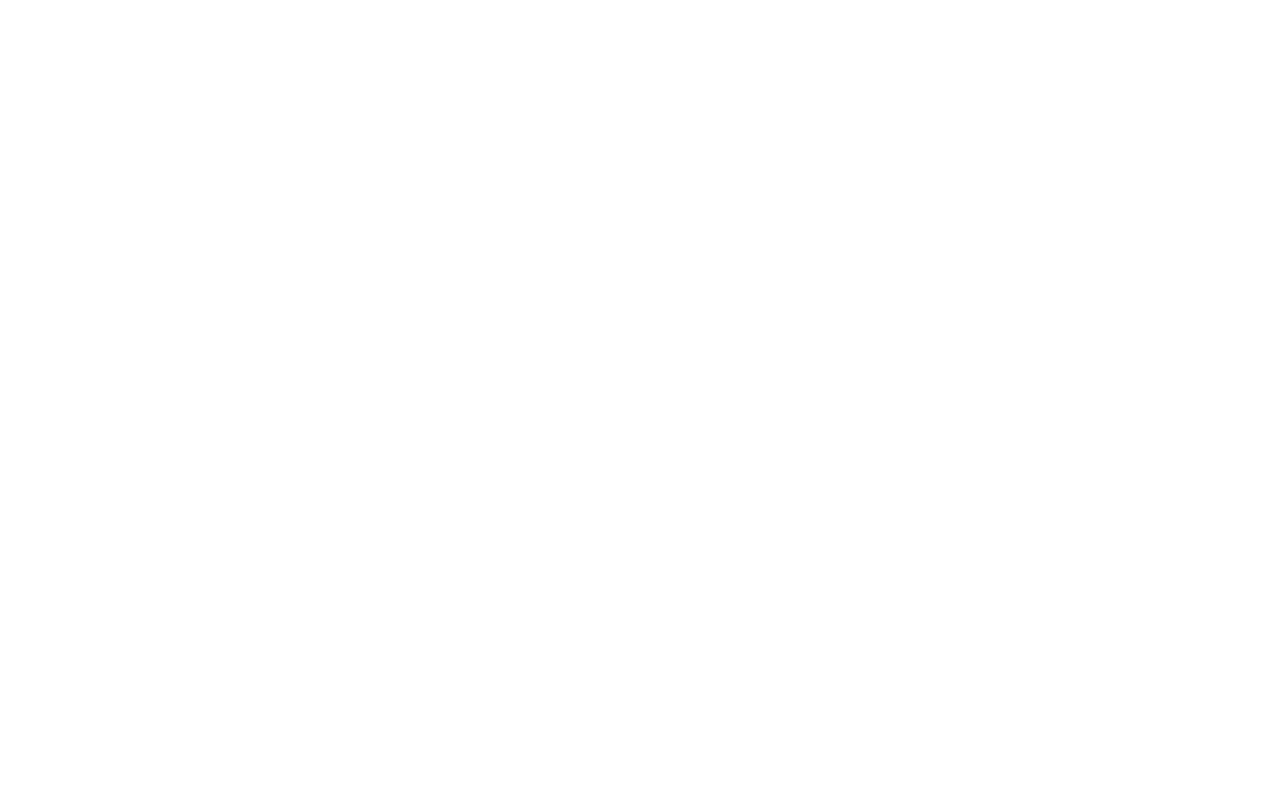
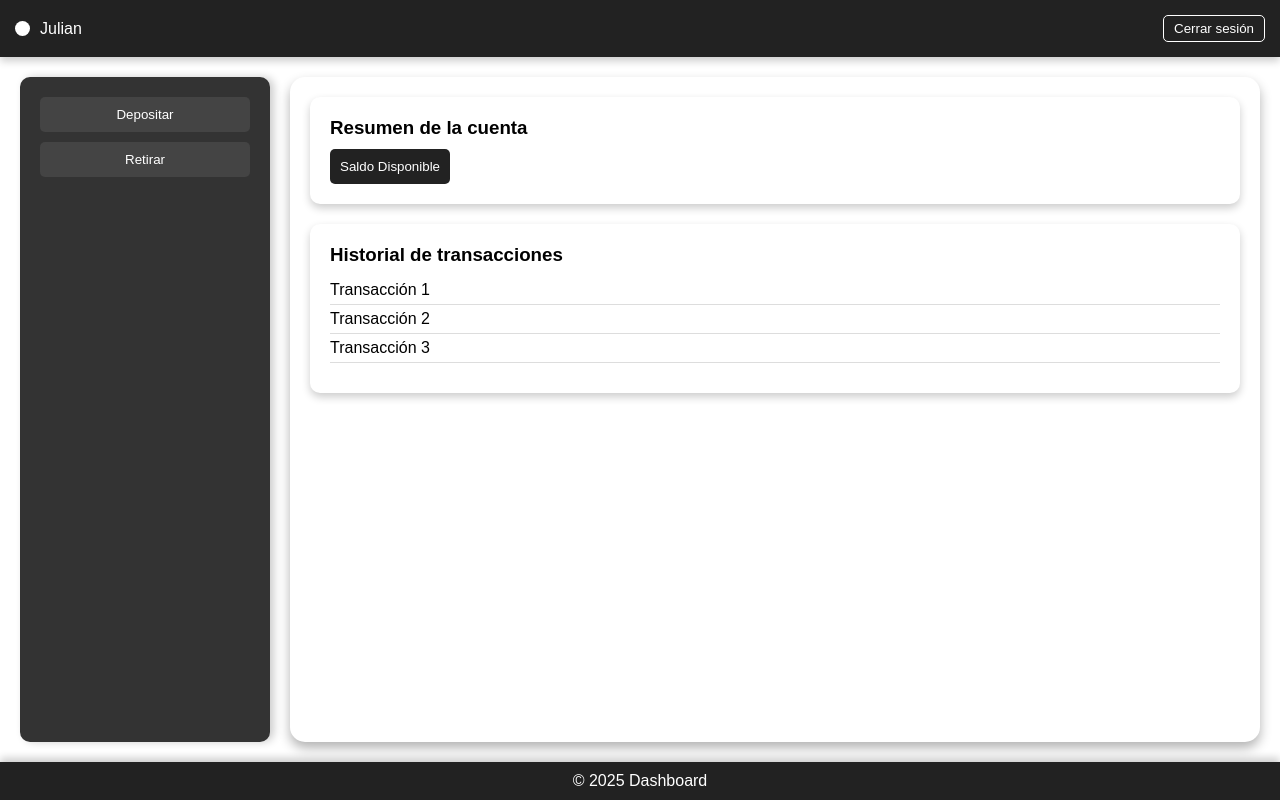
Before and after one commit to julianest/MonnaLisaProyect_Angular16, an Angular app: page /dashboard in a window 1280 px wide. Before the commit this address led to /. Built offline with nearby package versions, Linux system fonts and the light colour scheme.

Commit message:
feat: implementacion dashboard inicial

```diff
--- a/src/app/app.module.ts
+++ b/src/app/app.module.ts
@@ -8,13 +8,15 @@
 import { HomeComponent } from './modules/general/views/home/home.component';
 import { HttpClientModule } from '@angular/common/http';
 import { ReactiveFormsModule } from '@angular/forms';
+import { DashboardComponent } from './modules/general/dashboard/dashboard.component';
 
 @NgModule({
   declarations: [
     AppComponent,
     LoginComponent,
     RegisterComponent,
-    HomeComponent
+    HomeComponent,
+    DashboardComponent
   ],
   imports: [
     BrowserModule,
--- a/src/app/modules/auth/views/login/login.component.ts
+++ b/src/app/modules/auth/views/login/login.component.ts
@@ -1,5 +1,6 @@
 import { Component } from '@angular/core';
 import { FormBuilder, FormGroup, Validators } from '@angular/forms';
+import { Router } from '@angular/router';
 import { ServicesService } from 'src/app/services/services.service';
 
 @Component({
@@ -11,7 +12,7 @@
 
   loginForm!: FormGroup;
 
-  constructor(private servicio: ServicesService, private formBuilder: FormBuilder) {
+  constructor(private servicio: ServicesService, private formBuilder: FormBuilder, private router: Router) {
     this.armarFormulario();
   }
 
@@ -32,9 +33,25 @@
       }
     }
 
-    this.servicio.servicePost(params).subscribe((data) => {
-      console.log(data);
-    });
+    this.servicio.servicePost(params)
+      .subscribe({
+        next: (data: any) => {
+          console.log(data);
+          switch (data.code) {
+            case 200:
+              localStorage.setItem('access_token', data.response.access_token);
+              this.router.navigateByUrl('/dashboard');
+              break;
+            default:
+              console.log('Error en el login');
+              break;
+          }
+        },
+        error: (error: any) => {
+          console.log(error);
+        },
+        complete: () => {}
+      });
   }
 
 
--- /dev/null
+++ b/src/app/modules/general/dashboard/components.routing.ts
@@ -0,0 +1,8 @@
+import { Routes } from "@angular/router";
+import { DashboardComponent } from "./dashboard.component";
+
+export const ComponentRoutes: Routes = [
+    { path: 'dashboard', component: DashboardComponent },
+    // { path: 'depositar' },
+    // { path: 'retirar' },
+];
--- /dev/null
+++ b/src/app/modules/general/dashboard/dashboard.component.css
@@ -0,0 +1,203 @@
+/* Estilos Generales */
+* {
+    margin: 0;
+    padding: 0;
+    box-sizing: border-box;
+    font-family: Arial, sans-serif;
+  }
+
+  body {
+    background-color: #f4f4f4;
+  }
+
+  /* Contenedor Principal */
+  .dashboard-container {
+    display: flex;
+    flex-direction: column;
+    height: 100vh;
+  }
+
+  /* Navbar */
+  .navbar {
+    background-color: #222;
+    color: white;
+    display: flex;
+    justify-content: space-between;
+    align-items: center;
+    padding: 15px;
+    box-shadow: 0px 4px 8px rgba(0, 0, 0, 0.2);
+  }
+
+  .nav-left {
+    display: flex;
+    align-items: center;
+    gap: 15px;
+  }
+
+  .menu-toggle {
+    background: none;
+    color: white;
+    border: none;
+    font-size: 20px;
+    cursor: pointer;
+  }
+
+  .user-info {
+    display: flex;
+    align-items: center;
+    gap: 10px;
+  }
+
+  .circle {
+    width: 15px;
+    height: 15px;
+    background-color: white;
+    border-radius: 50%;
+  }
+
+  .logout-btn {
+    background: none;
+    color: white;
+    border: 1px solid white;
+    padding: 5px 10px;
+    cursor: pointer;
+    border-radius: 5px;
+  }
+
+  /* Contenedor de Dashboard */
+  .dashboard-content {
+    display: flex;
+    flex: 1;
+    gap: 20px;
+    padding: 20px;
+    position: relative;
+  }
+
+  /* Sidebar (comportamiento dinámico) */
+  .sidebar {
+    background-color: #333;
+    padding: 20px;
+    display: flex;
+    flex-direction: column;
+    gap: 10px;
+    min-width: 250px;
+    border-radius: 10px;
+    box-shadow: 4px 0px 8px rgba(0, 0, 0, 0.2);
+    transition: transform 0.4s ease-in-out;
+  }
+
+  /* Sidebar fijo en pantallas grandes */
+    @media (min-width: 768px) {
+    .sidebar {
+      position: static;
+      height: auto; /* Ajusta su altura según el contenido */
+    }
+
+    .menu-toggle {
+      display: none; /* Oculta el botón cuando el sidebar es visible */
+    }
+  }
+
+  /* Sidebar oculto en pantallas pequeñas */
+  @media (max-width: 767px) {
+    .sidebar {
+      position: absolute;
+      left: -240px;
+      height: calc(100vh - 60px - 70px); /* 100vh menos la altura del navbar y el footer */
+      max-height: 100%; /* Evita que sobrepase el footer */
+      z-index: 1000;
+      transition: transform 0.4s ease-in-out;
+      overflow-y: auto; /* Permite desplazamiento si hay muchos elementos */
+    }
+
+    .sidebar.open {
+      transform: translateX(250px);
+    }
+
+    .menu-toggle {
+      display: block; /* Muestra el botón solo en pantallas pequeñas */
+    }
+  }
+
+  /* Botones del Sidebar */
+  .action-btn {
+    width: 100%;
+    padding: 10px;
+    border: none;
+    background-color: #444;
+    color: white;
+    cursor: pointer;
+    border-radius: 5px;
+  }
+
+  .action-btn:hover {
+    background-color: #555;
+  }
+
+  /* Capa de fondo cuando el sidebar está activo */
+  .overlay {
+    position: fixed;
+    top: 0;
+    left: 0;
+    width: 100%;
+    height: 100%;
+    background: rgba(0, 0, 0, 0.5);
+    display: none;
+    z-index: 999;
+  }
+
+  .overlay.active {
+    display: block;
+  }
+
+  /* Contenido Principal */
+  .main-card {
+    flex: 1;
+    padding: 20px;
+    background: white;
+    border-radius: 15px;
+    box-shadow: 0px 6px 12px rgba(0, 0, 0, 0.3);
+    display: flex;
+    flex-direction: column;
+    gap: 20px;
+  }
+
+  /* Cards */
+  .card {
+    background: #fff;
+    padding: 20px;
+    border-radius: 10px;
+    box-shadow: 0px 4px 8px rgba(0, 0, 0, 0.2);
+  }
+
+  .balance-btn {
+    margin-top: 10px;
+    padding: 10px;
+    background-color: #222;
+    color: white;
+    border: none;
+    border-radius: 5px;
+  }
+
+  /* Historial de Transacciones */
+  .transactions {
+    list-style: none;
+    padding: 10px 0;
+  }
+
+  .transactions li {
+    padding: 5px 0;
+    border-bottom: 1px solid #ddd;
+  }
+
+  /* Footer */
+  .footer {
+    background-color: #222;
+    color: white;
+    text-align: center;
+    padding: 10px;
+    position: relative;
+    bottom: 0;
+    width: 100%;
+    box-shadow: 0px -4px 8px rgba(0, 0, 0, 0.2);
+  }
--- /dev/null
+++ b/src/app/modules/general/dashboard/dashboard.component.html
@@ -0,0 +1,46 @@
+<div class="dashboard-container">
+    <!-- Nav Superior -->
+    <nav class="navbar">
+      <div class="nav-left">
+        <button class="menu-toggle" (click)="toggleSidebar()">☰</button>
+        <div class="user-info">
+          <span class="circle"></span>
+          <span>Julian</span>
+        </div>
+      </div>
+      <button class="logout-btn">Cerrar sesión</button>
+    </nav>
+
+    <div class="dashboard-content">
+      <!-- Capa de fondo para cerrar el sidebar -->
+      <div class="overlay" id="overlay" (click)="closeSidebar()"></div>
+
+      <!-- Sidebar con animación y comportamiento dinámico -->
+      <aside class="sidebar" id="sidebar">
+        <button class="action-btn">Depositar</button>
+        <button class="action-btn">Retirar</button>
+      </aside>
+
+      <!-- Contenido Principal -->
+      <main class="main-card">
+        <div class="card">
+          <h3>Resumen de la cuenta</h3>
+          <button class="balance-btn">Saldo Disponible</button>
+        </div>
+
+        <div class="card">
+          <h3>Historial de transacciones</h3>
+          <ul class="transactions">
+            <li>Transacción 1</li>
+            <li>Transacción 2</li>
+            <li>Transacción 3</li>
+          </ul>
+        </div>
+      </main>
+    </div>
+
+    <!-- Footer -->
+    <footer class="footer">
+      <p>&copy; 2025 Dashboard</p>
+    </footer>
+  </div>
--- /dev/null
+++ b/src/app/modules/general/dashboard/dashboard.component.ts
@@ -0,0 +1,26 @@
+import { Component } from '@angular/core';
+
+@Component({
+  selector: 'app-dashboard',
+  templateUrl: './dashboard.component.html',
+  styleUrls: ['./dashboard.component.css']
+})
+export class DashboardComponent {
+  toggleSidebar() {
+    const sidebar = document.getElementById('sidebar');
+    const overlay = document.getElementById('overlay');
+    if (sidebar && overlay) {
+      sidebar.classList.toggle('open');
+      overlay.classList.toggle('active');
+    }
+  }
+
+  closeSidebar() {
+    const sidebar = document.getElementById('sidebar');
+    const overlay = document.getElementById('overlay');
+    if (sidebar && overlay) {
+      sidebar.classList.remove('open');
+      overlay.classList.remove('active');
+    }
+  }
+}
--- a/src/app/services/services.service.ts
+++ b/src/app/services/services.service.ts
@@ -1,6 +1,7 @@
 import { Injectable } from "@angular/core";
 import { HttpClient } from "@angular/common/http";
 import { envaironment } from "env";
+import { Observable } from "rxjs";
 
 @Injectable({
   providedIn: 'root'
@@ -8,13 +9,8 @@
 export class ServicesService {
   constructor(private http: HttpClient) { }
 
-  servicePost(params: any) {
-    return this.http.post(envaironment.API_BASE_URL + params.url, params.payload, {
-      headers: {
-        'Content-Type': 'application/json, application/raw; charset=UTF-8',
-        'Authorization': 'Bearer'+ localStorage.getItem('token')
-      }
-    });
+  servicePost(params: any): Observable<any> {
+    return this.http.post(envaironment.API_BASE_URL + params.url, params.payload);
   }
 
   serviceGet(params: any) {
--- a/src/styles.css
+++ b/src/styles.css
@@ -1 +1,4 @@
 /* You can add global styles to this file, and also import other style files */
+body {
+    margin: 0 !important;
+}
```
Also changed, not shown: src/app/app-routing.module.ts (+7 -0 lines), src/app/modules/general/dashboard/component.module.ts (added, +15 -0 lines), 1 other file (tests, documents, lock files or other folders).
